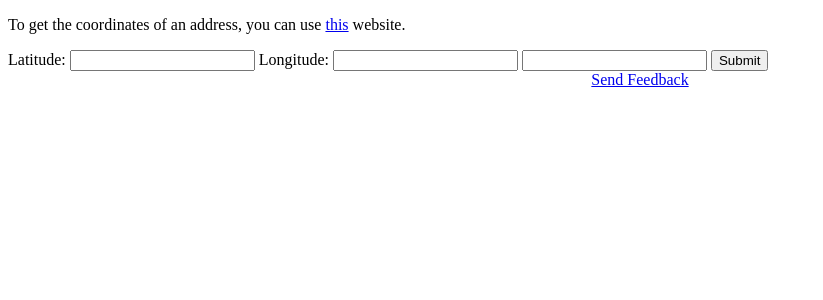
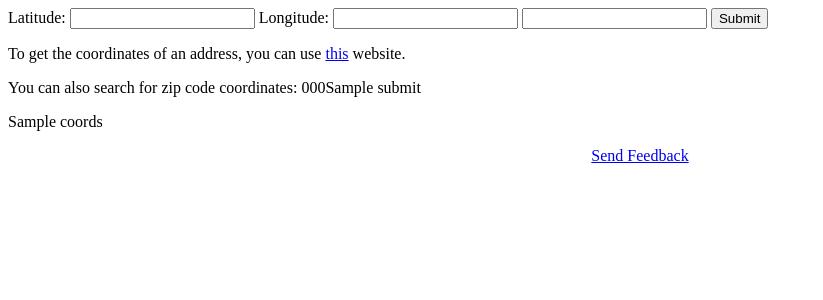
Before and after one commit to nadiabey/nchealthmap, a Python web app: template flask/templates/distance.html in a window 1280 px wide. Shown: the top 300 px of the page, without its empty margins (0-823 px from the left). Run offline with Jinja, Linux system fonts and the light colour scheme; the template is opened without the code that fills it: most values are stand-ins (such as "Sample title", 1, 10 or a date in 2020); form fields are guessed from the names that the template uses; some libraries are stand-ins or nearby versions.

Commit message:
Update distance.html

```diff
--- a/flask/templates/distance.html
+++ b/flask/templates/distance.html
@@ -8,11 +8,13 @@
 <body>
 <form method="POST" action="{{ url_for('distance') }}">
     {{ form.csrf_token }}
-    <p>To get the coordinates of an address, you can use <a href="https://geoservices.tamu.edu/Services/Geocode/Interactive/">this</a> website.</p>
     Latitude: {{ form.latitude }}
     Longitude: {{ form.longitude }}
     {{ form.nearest }}
     {{ form.submit }}
+    <p>To get the coordinates of an address, you can use <a href="https://geoservices.tamu.edu/Services/Geocode/Interactive/">this</a> website.</p>
+    <p>You can also search for zip code coordinates: {{ zip.zip }}{{ zip.submit }}</p>
+    {% if coords %}<p>{{ coords }}</p>{% endif %}
 </form>
 {% block content %}{% endblock %}
 </body>
```
